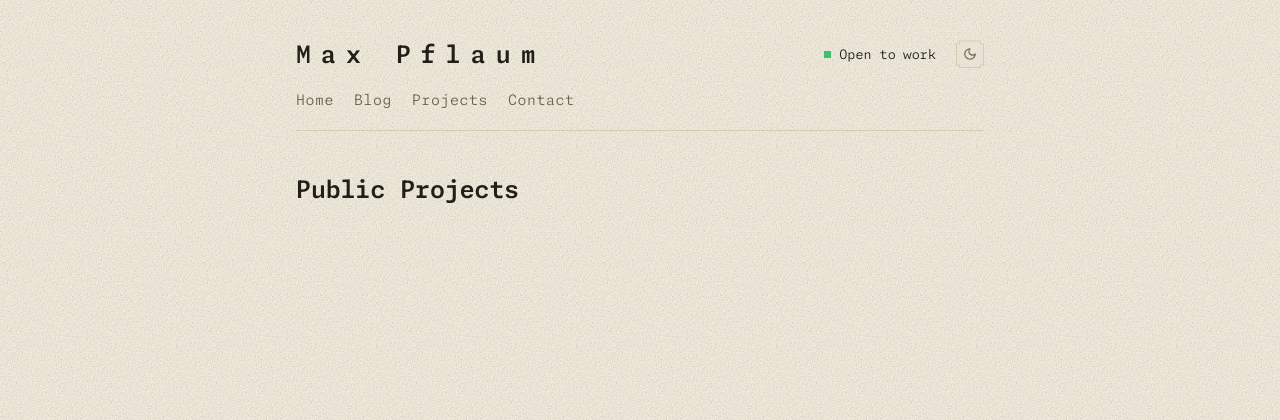
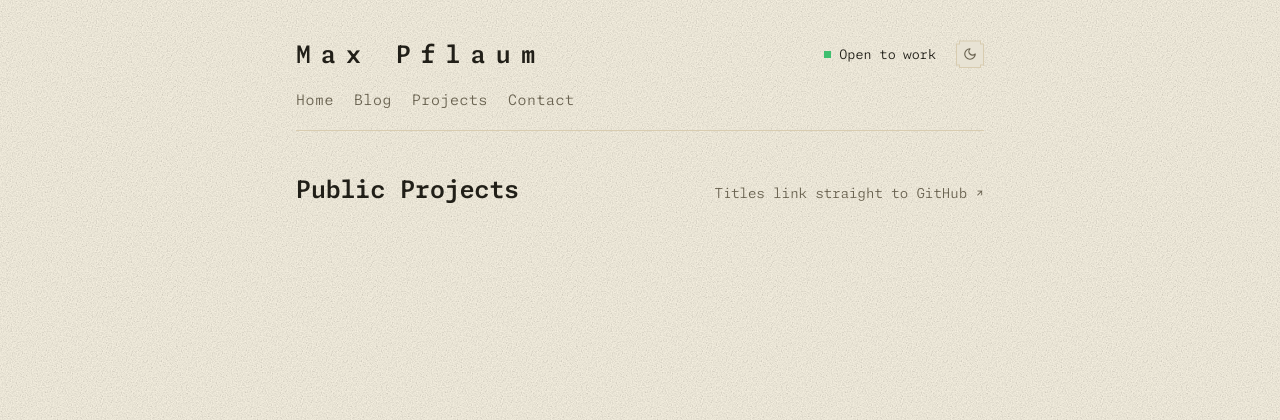
Before and after one commit to pflaumax/personal_website, a Django app: template website_app/templates/website_app/projects.html in a window 1280 px wide. Shown: the top 420 px of the page. Run offline with Django 5.2, Linux system fonts and the light colour scheme; the template is opened without the code that fills it, so the values that code supplies are empty; some libraries are stand-ins or nearby versions.

Commit message:
Say where the project titles go
Every title on /projects/ is an external link to its repository, and nothing on
the page said so. The titles carry the site's link band, but on a page that is
mostly headings and prose that reads as styling rather than as an affordance —
you find out where they go by hovering, or by clicking and leaving the site.

One note on the heading row states it for the whole list, which is cheaper than
marking six titles individually and quieter than putting an arrow on each. It is
muted, so it reads as a note about the list rather than as another item in it.

Co-Authored-By: Claude Opus 5 <noreply@anthropic.com>

```diff
--- a/website_app/static/website_app/css/style.css
+++ b/website_app/static/website_app/css/style.css
@@ -342,6 +342,12 @@ h2.section-title {
 
 .head-aside {
   font-size: 0.85rem;
+}
+
+/* An aside that explains rather than links. Muted, so it reads as a note about
+   the list instead of as another item in it. */
+.head-note {
+  color: var(--muted);
 }
 
 /* Variant where what rides along belongs *to* the heading rather than to the
--- a/website_app/templates/website_app/projects.html
+++ b/website_app/templates/website_app/projects.html
@@ -2,7 +2,14 @@
 {% block content %}
 
 <section class="projects-section">
-  <h2 class="section-title">Public Projects</h2>
+  {% comment %}Every project title is an external link to its repository, and
+  nothing on the page said so — the titles look like ordinary headings until you
+  hover one. The note states it once for the whole list, which is cheaper than
+  marking six titles individually.{% endcomment %}
+  <div class="head-row">
+    <h2 class="section-title">Public Projects</h2>
+    <span class="head-aside head-note">Titles link straight to GitHub &#8599;</span>
+  </div>
 
   <div class="projects-list">
     {% for project in projects %}
```
Also changed, not shown: website_app/tests.py (+9 -0 lines).
